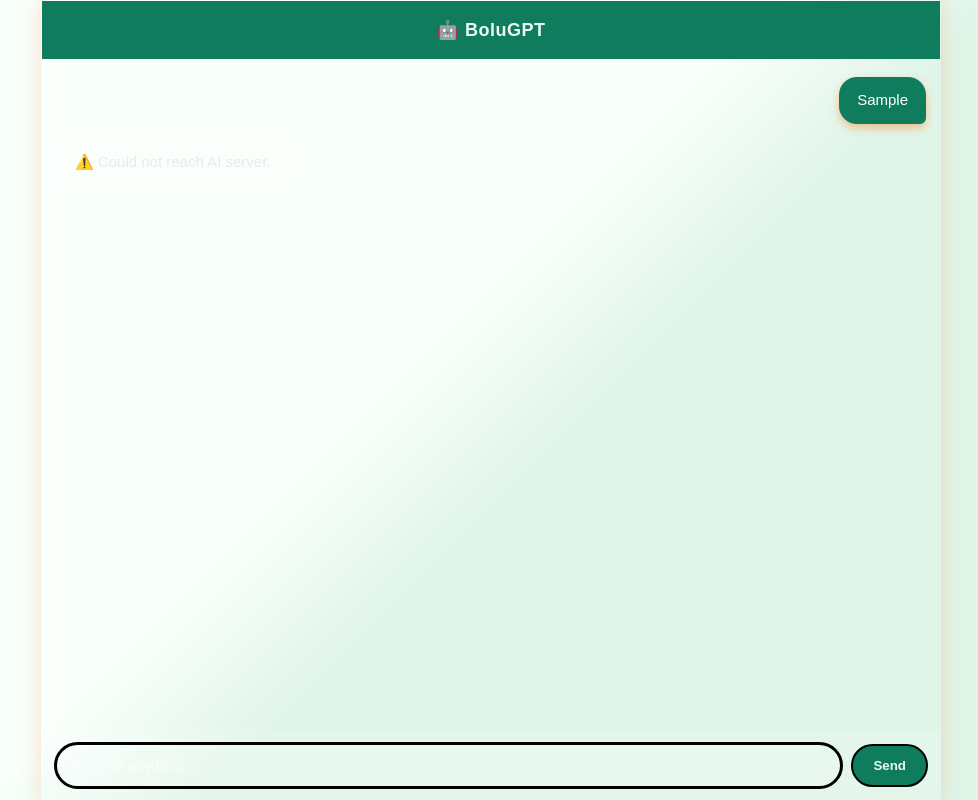
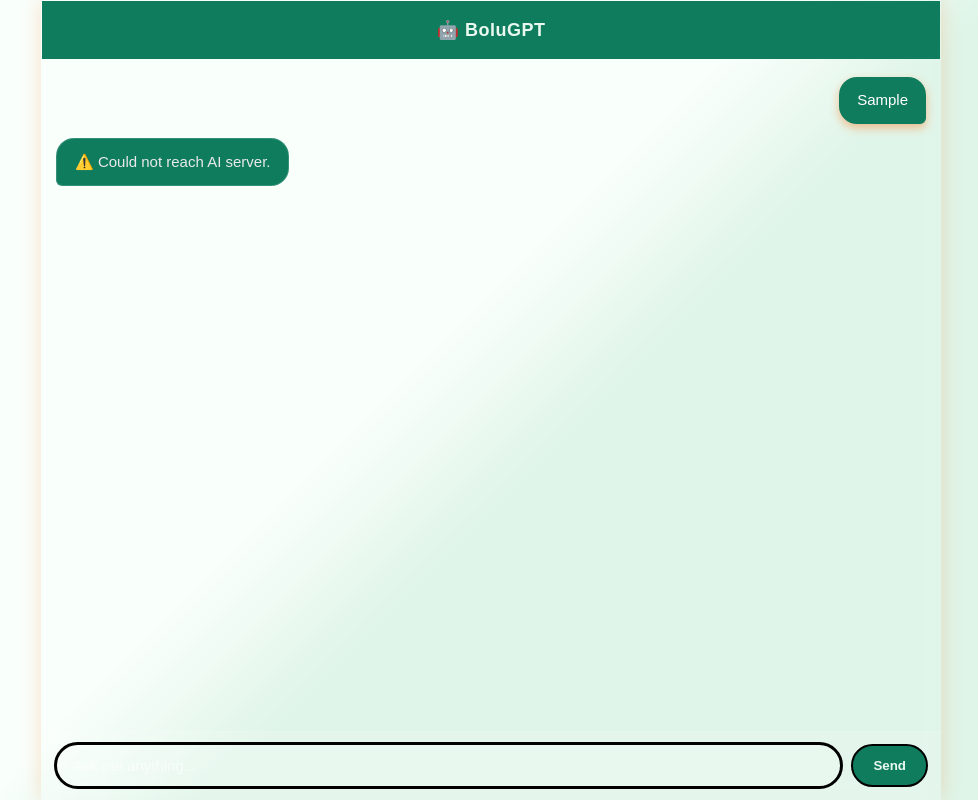
Before and after one commit to BoluOladipo/AI-Diet-Recommender, a website: page frontend/chatbot.html in a window 1280 px wide. Both pictures are taken after typing "Sample" into the empty fields and a click on the button "Send". Shown: the whole page, without its empty margins (149-1127 px from the left). Drawn offline with Linux system fonts and the light colour scheme; no server answers.

```diff
--- a/frontend/chatbot.html
+++ b/frontend/chatbot.html
@@ -94,7 +94,7 @@
 
 .bot-bubble {
   align-self: flex-start;
-  background: rgba(255, 255, 255, 0.1);
+  background: #107C5E;
   color: #eaeaea;
   border-bottom-left-radius: 6px;
   border: 1px solid rgba(255, 255, 255, 0.15);
```
